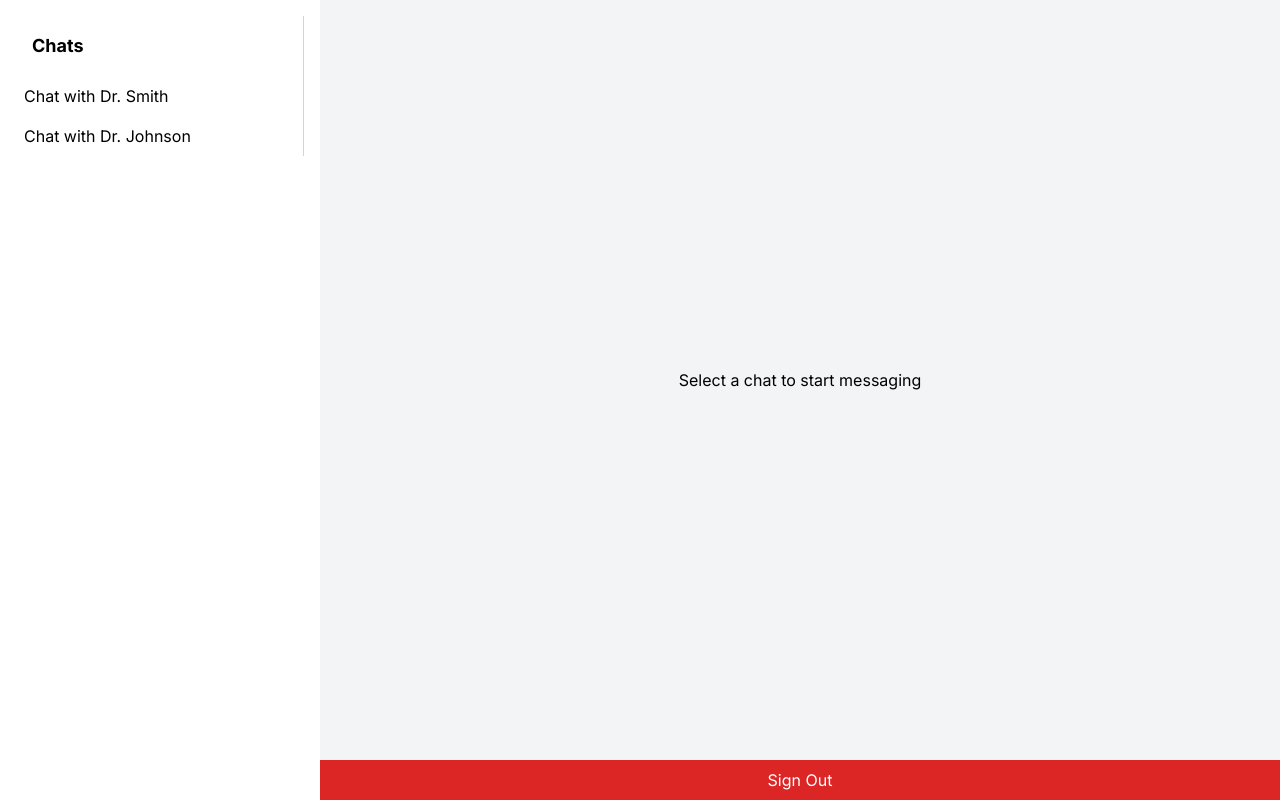
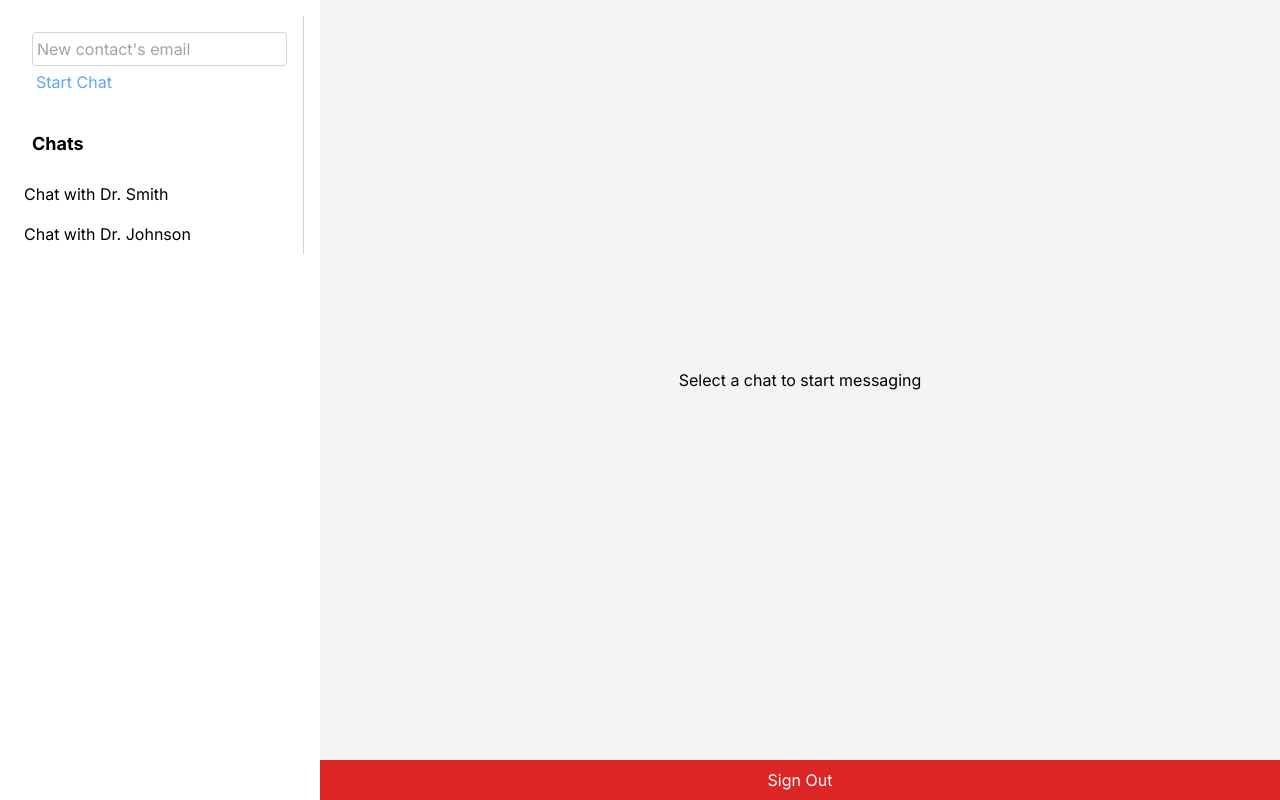
Before and after one commit to Denis-Oh/medi-chat, a Next.js app: page /home in a window 1280 px wide. Built offline with nearby package versions, Linux system fonts and the light colour scheme; no server answers; sample sign-in values are in the browser's storage.

Commit message:
Add a new chat

```diff
--- a/components/chatList.tsx
+++ b/components/chatList.tsx
@@ -1,4 +1,4 @@
-import React from 'react';
+import React, { FormEvent, useState } from 'react';
 
 // Define the expected type for the onSelectChat prop
 interface ChatListProps {
@@ -6,13 +6,37 @@ interface ChatListProps {
 }
 
 const ChatList: React.FC<ChatListProps> = ({ onSelectChat }) => {
+  const [newContactEmail, setNewContactEmail] = useState("");
   const chats = [
     { id: 'chat1', name: 'Chat with Dr. Smith' },
     { id: 'chat2', name: 'Chat with Dr. Johnson' },
   ]; // Example data
 
+  const handleNewContact = (e: FormEvent<HTMLFormElement>) => {
+    e.preventDefault();
+    if (newContactEmail.trim()) {
+
+      // TODO: New Contact
+
+      console.log(`New contact added: ${newContactEmail}`);
+      setNewContactEmail('');
+    }
+  };
+
+
   return (
     <div className="border-r border-gray-300 text-black">
+      <form className="p-4" onSubmit={handleNewContact}>
+        <input
+          type="text"
+          value={newContactEmail}
+          onChange={(e) => setNewContactEmail(e.target.value)}
+          className="w-full rounded p-1 border border-gray-300 focus:outline-none focus:ring-2 focus:ring-indigo-500"
+          placeholder="New contact's email"
+        />
+        <button type="submit" className="p-1 text-blue-400 hover:text-blue-600">Start Chat</button>
+      </form>
+
       <h2 className="text-lg font-bold p-4">Chats</h2>
       <ul className="list-none">
 
```
